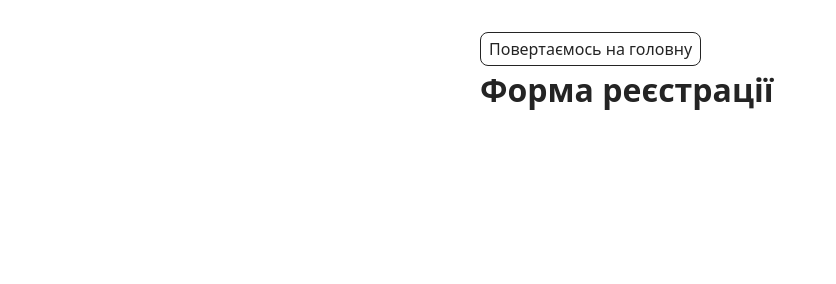
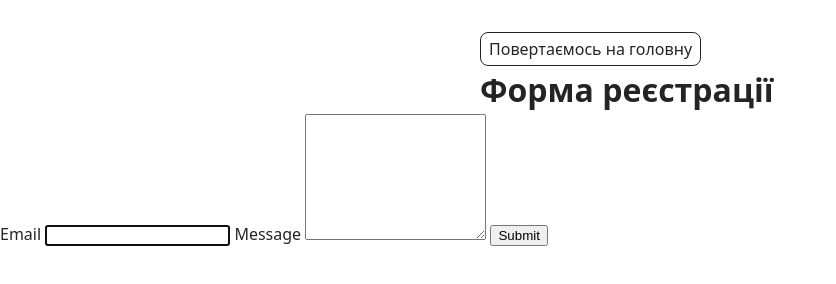
Before and after one commit to OlehDee/goit-js-hw-09, a plain HTML site: page 2-form.html in a window 1280 px wide. Shown: the whole page, without its empty margins (0-836 px from the left). Drawn offline with Linux system fonts and the light colour scheme.

Commit message:
Deploying to gh-pages from @ OlehDee/goit-js-hw-09@0b059bda59644efa2cc19a5e4ae577c53044ec07 🚀

```diff
--- a/2-form.html
+++ b/2-form.html
@@ -19,8 +19,20 @@
                 Форма реєстрації
 
             </h1>
+        </div>
 
-        </div>
+
+                <form class="feedback-form" autocomplete="off">
+                    <label>
+                        Email
+                        <input type="email" name="email" autofocus />
+                    </label>
+                    <label>
+                        Message
+                        <textarea name="message" rows="8"></textarea>
+                    </label>
+                    <button type="submit">Submit</button>
+                </form>
 
 </body>
 </html>
```
Also changed, not shown: 1-gallery.js (+4 -4 lines), 1 other file.
